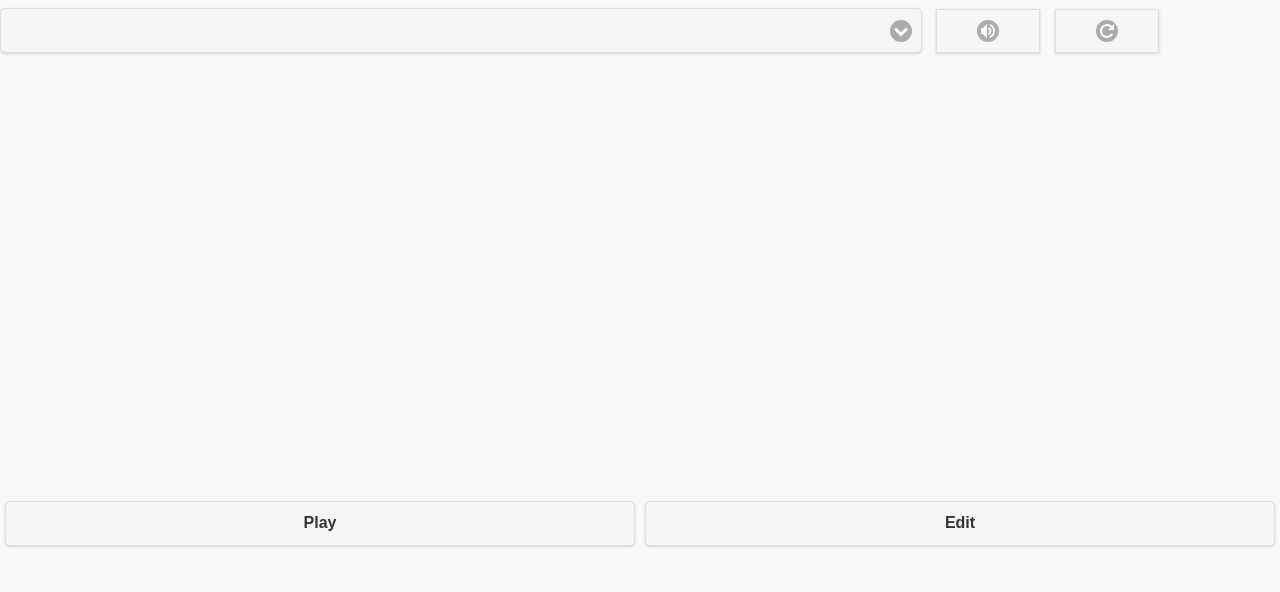
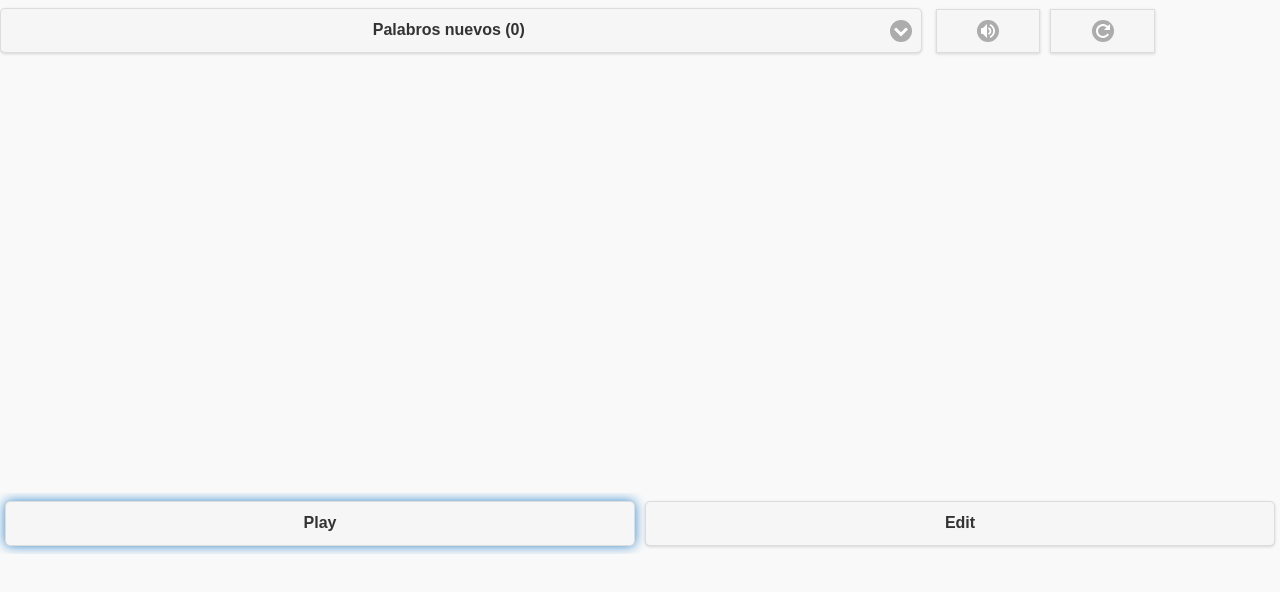
Before and after one commit to alexbol99/palabras2, a plain HTML site: page index.html in a window 1280 px wide. Both pictures are taken after a click on the button "Play". Drawn offline with Linux system fonts and the light colour scheme; no server answers.

Commit message:
On add new word force refresh quizView

```diff
--- a/index.html
+++ b/index.html
@@ -35,18 +35,20 @@
 </head>
 <body>
     <div data-role="page" id="div-main">
+        <header>
             <select name="category" id="selectCategory"  data-inline="true" data-native-menu="false">
             </select>
-        <a href="#" data-position-to="window" class="ui-btn ui-btn-inline ui-shadow ui-icon-audio ui-btn-icon-notext" id="toggle-sound-button"></a>
-        <a href="#" data-position-to="window" class="ui-btn ui-btn-inline ui-shadow ui-icon-refresh ui-btn-icon-notext" id="refresh-button"></a>
-        <a href="#addItemFormPopup" data-position-to="window" data-rel="popup" class="ui-btn ui-btn-inline ui-shadow ui-icon-plus ui-btn-icon-notext" id="add-button">Add</a>
+            <!--<a href="#" data-position-to="window" class="ui-btn ui-btn-inline ui-shadow ui-icon-audio ui-btn-icon-notext" id="toggle-sound-button"></a>-->
+            <!--<a href="#" data-position-to="window" class="ui-btn ui-btn-inline ui-shadow ui-icon-refresh ui-btn-icon-notext" id="refresh-button"></a>-->
+            <!--<a href="#addItemFormPopup" data-position-to="window" data-rel="popup" class="ui-btn ui-btn-inline ui-shadow ui-icon-plus ui-btn-icon-notext" id="add-button">Add</a>-->
+        </header>
 
         <div role="main" class="ui-content">
             <div id="palabras-container">
 
             </div>
         </div><!-- /content -->
-
+        <footer>
             <fieldset class="ui-grid-a">
                 <div class="ui-block-a">
                     <a href="#"  data-role="button" id="play-button">Play</a>
@@ -55,6 +57,7 @@
                     <a href="#"  data-role="button" id="edit-button">Edit</a>
                 </div>
             </fieldset>
+        </footer>
 
         <div data-role="popup" id="addItemFormPopup">
             <form id="addItemForm">
@@ -92,8 +95,8 @@
             </form>
             <a href="#" class="ui-btn ui-mini" id="learn-more-anchor">Learn more ...</a>
         </div>
+    </div>
 
-    </div>
     <script src="js/lib/jquery-2.1.3.min.js"></script>
     <script src="js/lib/jquery.mobile-1.4.5.min.js"></script>
     <script src="js/lib/jquery-ui.min.js"></script>
--- a/js/collections/categories.js
+++ b/js/collections/categories.js
@@ -1,15 +1,15 @@
 /**
  * Created by Owner on 1/17/15.
  */
-define(['models/app','models/palabra'],
-    function (app, PalabraParseObject) {
+define(['models/palabra'],
+    function (PalabraParseObject) {
         var self;
 
         var Categories = Backbone.Collection.extend({
 
             initialize: function() {
                 self = this;
-                this.sync();
+                // this.sync();
             },
 
             sync: function() {
@@ -57,5 +57,5 @@ define(['models/app','models/palabra'],
 
         });
 
-        return new Categories();
+        return Categories;
     });
--- a/js/collections/quizItems.js
+++ b/js/collections/quizItems.js
@@ -1,15 +1,19 @@
 /**
  * Created by alexbol on 2/10/2015.
  */
-define(['models/app','models/palabra'],
-    function (app, PalabraParseObject) {
+define(['models/palabra'],
+    function (PalabraParseObject) {
         var self;
 
         var QuizItems = Parse.Collection.extend({
             model: PalabraParseObject,
-            query: new Parse.Query(PalabraParseObject),
+            // query: new Parse.Query(PalabraParseObject),
 
-            initialize: function(category) {
+            initialize: function() {
+                this.query = new Parse.Query(PalabraParseObject);
+            },
+
+            sync: function(category, mode) {
                 if (category) {
                     if (category == "Palabros nuevos") {
                         var twoWeeks = (14 * 24 * 3600 * 1000);
@@ -27,7 +31,7 @@ define(['models/app','models/palabra'],
                             delete this.query._where.createdAt
                         }
                     }
-                    if (app.get("mode") == "Edit") {
+                    if (mode == "Edit") {
                         this.query.ascending("spanish");
                     }
                     this.fetch({reset: true});
--- a/js/main.js
+++ b/js/main.js
@@ -4,12 +4,13 @@
 require.config({
     urlArgs: "bust=" + (new Date()).getTime()
 });
-require(['models/quiz','models/app','models/palabra',
+require(['models/app','models/quiz','models/palabra',
         'collections/categories','collections/quizItems',
         'views/textbox','views/quizView','views/selectCategory',
         'views/addItemForm', 'views/editItemForm'],
-    function (Quiz /*appStage, Palabra, categories, Textbox, Quiz*/) {
+    function (app) {
 
         Parse.initialize("nNSG5uA8wGI1tWe4kaPqX3pFFplhc0nV5UlyDj8H", "IDxfUbmW9AIn7iej2PAC7FtDAO1KvSdPuqP18iyu");
 
+        app.start();
     });
--- a/js/models/app.js
+++ b/js/models/app.js
@@ -4,29 +4,23 @@
 define([],
     function () {
         var self;
-        var AppStage = Backbone.Model.extend({
+        var App = Backbone.Model.extend({
             defaults: {
-                sound: true,
-                currentDictionary: "",
-                selectedCategory: "",
-                mode: "Play",
-                forceRefresh: false
+                currentDictionary: ""
             },
             initialize: function () {
                 Parse.initialize("nNSG5uA8wGI1tWe4kaPqX3pFFplhc0nV5UlyDj8H", "IDxfUbmW9AIn7iej2PAC7FtDAO1KvSdPuqP18iyu");
                 self = this;
 
-                this.set("currentDictionary", "Class_Alberto_Ru");
-
                 window.addEventListener('orientationchange', function(event) {
                     location.reload();
                 }, false);
             },
+            start: function() {
+                this.set("currentDictionary", "Class_Alberto_Ru");
+            },
             resize: function() {
-            },
-            triggerMatch: function() {
-                this.trigger("match");
             }
         });
-        return new AppStage();
+        return new App();
     });
--- a/js/models/palabra.js
+++ b/js/models/palabra.js
@@ -1,17 +1,17 @@
 /**
  * Created by alexbol on 1/8/2015.
  */
-define(['models/app'],
-    function (app) {
+define(['models/quiz'],
+    function (quiz) {
         return Parse.Object.extend({
-            className: app.get("currentDictionary"),           // "Palabra",
+            className: "",   // app.get("currentDictionary"),           // "Palabra",
 
             addToParse: function() {
                 var self = this;
                 this.save( null, {
                         success: function (palabra) {
                             alert('New word added: ' + palabra.get("spanish"));
-                            app.set("forceRefresh", true);
+                            quiz.set("forceRefresh", true);
                             // self.trigger("added");
                         },
                         error: function (palabra, error) {
--- a/js/models/quiz.js
+++ b/js/models/quiz.js
@@ -1,37 +1,62 @@
 /**
  * Created by alexbol on 2/9/2015.
  */
-define(['models/app'],
-    function () {
-        return Parse.Object.extend({
-            className: "Quiz"
-/*
-            addToParse: function() {
-                var self = this;
-                this.save( null, {
-                        success: function (palabra) {
-                            alert('New word added: ' + palabra.get("spanish"));
-                            self.trigger("added");
-                        },
-                        error: function (palabra, error) {
-                            alert('Failed to create new object, with error code: ' + error.message);
-                        }
-                    }
-                );
+define(['models/app', 'models/palabra', 'collections/categories', 'collections/quizItems'],
+    function (app, Palabra, Categories, QuizItems) {
+        var self;
+        var Quiz = Backbone.Model.extend({
+            /*className: "Quiz",*/
+            defaults: {
+                dictionary : "",
+                categories : null,
+                quizItems : null,
+                started: false,
+                selectedCategory: "",
+                mode: "",
+                forceRefresh: false,
+                sound: true
             },
-            updateParse: function() {
-                var self = this;
-                this.save( null, {
-                        success: function (palabra) {
-                            alert("Word '" + palabra.get("spanish") + "' was successfully updated");
-                            // self.trigger("added");
-                        },
-                        error: function (palabra, error) {
-                            alert('Failed to update object, with error code: ' + error.message);
-                        }
-                    }
-                );
+            initialize: function() {
+                self = this;
+                app.on("change:currentDictionary", this.start, this);
+                this.on("change:selectedCategory", this.retrieveItems, this);
+                this.on("change:forceRefresh", this.forceRefresh, this);
+            },
+            // on quiz selected start to create stuff
+            start: function() {
+                Palabra.prototype.className = app.get("currentDictionary");
+                this.set("categories", new Categories());
+                this.set("quizItems", new QuizItems());
+                this.get("categories").on("ready", this.setSelectedCategory, this);
+                this.get("categories").sync();
+
+                this.set("mode", "Play");
+            },
+            // on categories sync'ed, set first category as selected category
+            // it will trigger retrieveItems
+            setSelectedCategory: function() {
+                var model = this.get("categories").at(0);
+                var category = model.get("category");
+                this.set("selectedCategory", category);
+            },
+            // fetch items, then trigger ready to start QuizView
+            retrieveItems: function() {
+                var category = this.get("selectedCategory");
+                var mode = this.get("mode");
+                this.get("quizItems").off();
+                this.get("quizItems").on("sync", function() {
+                    self.trigger("ready");
+                });
+                this.get("quizItems").sync(category, mode);
+            },
+            // called when item added or item changed and we want to refresh view
+            forceRefresh: function() {
+                this.set("forceRefresh", false);
+                this.retrieveItems();
+            },
+            triggerMatch: function() {
+                this.trigger("match");
             }
-*/
         });
+        return new Quiz();
     });
--- a/js/views/addItemForm.js
+++ b/js/views/addItemForm.js
@@ -1,8 +1,8 @@
 /**
  * Created by Owner on 1/20/15.
  */
-define(['models/app','collections/categories','models/palabra'],
-    function (app, categories, PalabraParseObject) {
+define(['models/quiz','models/palabra'],
+    function (quiz, PalabraParseObject) {
         var self;
         var AddFormView = Backbone.View.extend({
 
@@ -17,17 +17,18 @@ define(['models/app','collections/categories','models/palabra'],
             initialize: function () {
                 self = this;
                 this.category = "";
-                $("#add-button").on("click", this.openForm);
+
             },
 
             openForm: function() {
                 // Fill-in select options
                 $("form#addItemForm select").empty();
+                var categories = quiz.get("categories");
                 categories.each( function(category) {
                     $("form#addItemForm select").append(self.optionTemplate( {category: category.get("category"),
                         text: category.get("category")} ));
                 });
-                $("#select-category-add-input-field").val( app.get("selectedCategory") );
+                $("#select-category-add-input-field").val( quiz.get("selectedCategory") );
                 $("form#addItemForm select").selectmenu('refresh');
                 this.category = $("#select-category-add-input-field").val();
                 // Form will be opened automatically by JQuery Mobile
@@ -36,6 +37,7 @@ define(['models/app','collections/categories','models/palabra'],
             resetForm: function() {
                 $(self.el)[0].reset();
                 $("#select-category-add-input-field").val(self.category);
+                var categories = quiz.get("categories");
                 categories.changeCounter(self.category, 1);
             },
 
--- a/js/views/editItemForm.js
+++ b/js/views/editItemForm.js
@@ -1,8 +1,8 @@
 /**
  * Created by Owner on 1/20/15.
  */
-define(['collections/categories','models/palabra'],
-    function (categories, PalabraParseObject) {
+define(['models/quiz','models/palabra'],
+    function (quiz, PalabraParseObject) {
         var self;
         var EditFormView = Backbone.View.extend({
 
@@ -24,6 +24,7 @@ define(['collections/categories','models/palabra'],
             openForm: function(palabra) {
                 // Fill-in select options
                 $("form#editItemForm select").empty();
+                var categories = quiz.get("categories");
                 categories.each( function(category) {
                     $("form#editItemForm select").append(self.optionTemplate( {category: category.get("category"),
                         text: category.get("category")} ));
@@ -49,6 +50,8 @@ define(['collections/categories','models/palabra'],
                 var spanish = $("#spanish-edit-input-field").val();
                 var russian = $("#russian-edit-input-field").val();
                 var hebrew = $("#hebrew-edit-input-field").val();
+
+                var categories = quiz.get("categories");
 
                 if (this.palabra.get("category") != category) {
                     categories.changeCounter(this.palabra.get("category"), -1);
--- a/js/views/quizView.js
+++ b/js/views/quizView.js
@@ -1,61 +1,69 @@
 /**
  * Created by alexbol on 1/8/2015.
  */
-define(['models/app', 'collections/quizItems', 'views/textbox'],
-    function (app, QuizItems, Textbox) {
+define(['models/quiz', 'collections/quizItems',
+        'views/selectCategory', 'views/textbox', 'views/addItemForm'],
+    function (quiz, QuizItems, SelectCategoryView, Textbox, addItemForm) {
         var self;
 
         var Quiz = Backbone.View.extend({
 
             el: "div#div-main",
 
+            templateHeader: _.template(
+                '<a href="#" data-position-to="window" class="ui-btn ui-btn-inline ui-shadow ui-icon-audio ui-btn-icon-notext" id="toggle-sound-button"></a>' +
+                '<a href="#" data-position-to="window" class="ui-btn ui-btn-inline ui-shadow ui-icon-refresh ui-btn-icon-notext" id="refresh-button"></a>' +
+                '<a href="#addItemFormPopup" data-position-to="window" data-rel="popup" class="ui-btn ui-btn-inline ui-shadow ui-icon-plus ui-btn-icon-notext" id="add-button">Add</a>'
+            ),
+
             initialize: function () {
                 self = this;
                 this.maxNum = (window.orientation == undefined || window.orientation == 0) ? 8 : 4;
-                app.on("match", this.match, this);
-                app.on("change:selectedCategory", this.retrieveQuizItems, this);
-                app.on("change:mode", this.retrieveQuizItems, this);
-                app.on("change:forceRefresh", this.forceRefresh, this);
-                $("#play-button").show();
-                $("#refresh-button").show();
-                $("#add-button").hide();
+                quiz.on("match", this.match, this);
+                quiz.on("ready", this.render, this);
+
             },
 
             events: {
                 "click #toggle-sound-button" : "toggleSound",
                 "click #refresh-button" : "refresh_cb",
-                "click #play-button" : "setAppPlay",
-                "click #edit-button" : "setAppEdit"
-                //"change #language" : "refresh_cb"
+                "click #play-button" : "setAppMode",
+                "click #edit-button" : "setAppMode"
+            },
+
+            // Render view and start the game
+            render: function() {
+                if (!quiz.get("started")) {
+                    $(this.el).find("header").append(this.templateHeader());
+
+                    var selectCategory = new SelectCategoryView();
+                    selectCategory.render();
+
+                    $("#add-button").on("click", addItemForm.openForm);
+
+                    quiz.set("started", true);
+                }
+
+                this.clearAll();
+
+                $("#play-button").show();
+                if (quiz.get("mode") == "Play") {
+                    $("#refresh-button").show();
+                    $("#add-button").hide();
+                }
+                else {
+                    $("#add-button").show();
+                    $("#refresh-button").hide();
+                }
+
+                this.quizItems = quiz.get("quizItems");
+                this.refresh();
+
             },
 
             setAppMode: function(event) {
-                app.set("mode", $(event.currentTarget).text());
-            },
-
-            setAppPlay: function (event) {
-                app.set("mode", $(event.currentTarget).text());
-                $("#add-button").hide();
-                $("#refresh-button").show();
-            },
-
-            setAppEdit: function (event) {
-                app.set("mode", $(event.currentTarget).text());
-                $("#add-button").show();
-                $("#refresh-button").hide();
-            },
-
-            retrieveQuizItems: function() {
-                var category = app.get("selectedCategory");
-                this.quizItems = new QuizItems(category);
-                this.quizItems.on("sync", function() {
-                    self.refresh();
-                });
-            },
-
-            forceRefresh: function() {
-                app.set("forceRefresh", false);
-                this.retrieveQuizItems();
+                quiz.set("mode", $(event.currentTarget).text());
+                self.render();
             },
 
             refresh_cb: function() {
@@ -72,7 +80,7 @@ define(['models/app', 'collections/quizItems', 'views/textbox'],
             refresh: function () {
                 this.clearAll();
 
-                if (app.get("mode") == "Play") {
+                if (quiz.get("mode") == "Play") {
                     this.palabras = this.quizItems.getRandom(this.maxNum);
                 }
                 else {
@@ -98,7 +106,7 @@ define(['models/app', 'collections/quizItems', 'views/textbox'],
                     }
                 }, this);
 
-                if (app.get("mode") == "Play") {
+                if (quiz.get("mode") == "Play") {
                     this.quizItems.shuffle(this.palabras);
                 }
 
@@ -129,13 +137,13 @@ define(['models/app', 'collections/quizItems', 'views/textbox'],
 
             toggleSound: function(event) {
                 var button = event.currentTarget;
-                if (app.get("sound")) {
+                if (quiz.get("sound")) {
                     $(button).removeClass('ui-icon-audio');
                 }
                 else {
                     $(button).addClass('ui-icon-audio');
                 }
-                app.set("sound", !app.get("sound"));
+                quiz.set("sound", !quiz.get("sound"));
             }
 
         });
--- a/js/views/selectCategory.js
+++ b/js/views/selectCategory.js
@@ -1,8 +1,8 @@
 /**
  * Created by Owner on 1/15/15.
  */
-define(['models/app', 'collections/categories', 'views/quizView'],
-    function (app, categories, quizView) {
+define(['models/quiz'],
+    function (quiz) {
         var self;
         var SelectCategoryView = Backbone.View.extend({
 
@@ -16,23 +16,22 @@ define(['models/app', 'collections/categories', 'views/quizView'],
 
             initialize: function () {
                 self = this;
-                this.categories = categories;
-                this.categories.on("ready", this.render, this);
-                this.categories.on("change:count", this.increaseCounter, this);
+                // this.categories.on("ready", this.render, this);
+                // this.categories.on("change:count", this.increaseCounter, this);
             },
 
             render: function () {
+                this.categories = quiz.get("categories");
                 this.categories.each( function(category) {
                     $(self.el).append(self.template( {category: category.get("category"),
                         text: category.get("category") + ' (' + category.get("count") + ')'} ));
                 });
                 $(this.el).selectmenu('refresh');
-                this.categoryChanged();
+                // this.categoryChanged();
             },
 
             categoryChanged: function() {
-                app.set("selectedCategory", $(this.el).val());
-                // quizView.start( $(this.el).val() );
+                quiz.set("selectedCategory", $(this.el).val());
             },
 
             increaseCounter: function(model) {
@@ -44,5 +43,5 @@ define(['models/app', 'collections/categories', 'views/quizView'],
 
         });
 
-        return new SelectCategoryView();
+        return SelectCategoryView;
     });
--- a/js/views/textbox.js
+++ b/js/views/textbox.js
@@ -1,8 +1,8 @@
 /**
  * Created by alexbol on 1/8/2015.
  */
-define(['models/app', 'views/editItemForm'],
-    function (app, editItemForm) {
+define(['models/quiz', 'views/editItemForm'],
+    function (quiz, editItemForm) {
         return Backbone.View.extend({
 
             className: "palabra",
@@ -10,7 +10,7 @@ define(['models/app', 'views/editItemForm'],
             initialize: function () {
                 this.render();
 
-                if (app.get("mode") == "Play") {
+                if (quiz.get("mode") == "Play") {
                     $(this.el).draggable({containment: "parent", cursor: "move", revert: true});
                 }
                 $(this.el).droppable({
@@ -18,7 +18,7 @@ define(['models/app', 'views/editItemForm'],
                             var other = ui.draggable[0];
                             if (this.id == other.id) {
 
-                                if ('speechSynthesis' in window && app.get("sound")) {
+                                if ('speechSynthesis' in window && quiz.get("sound")) {
                                     // Synthesis support. Make your web apps talk!
                                     var msg = new SpeechSynthesisUtterance(this.model.palabra.get("spanish"));
                                     msg.lang = 'es-ES';
@@ -30,7 +30,7 @@ define(['models/app', 'views/editItemForm'],
                                 $(this).html($(this).text() + " - " + $(other).text());
                                 $(this).fadeOut(1500);
                                 $(other).remove();
-                                app.triggerMatch();
+                                quiz.triggerMatch();
                             }
                         }
                     });
@@ -44,7 +44,7 @@ define(['models/app', 'views/editItemForm'],
                 });
 
                 $(this.el).on( "click", function(event) {
-                    if (app.get("mode") == "Edit" && app.get("sound")) {
+                    if (quiz.get("mode") == "Edit" && quiz.get("sound")) {
                         if ('speechSynthesis' in window) {
                             // Synthesis support. Make your web apps talk!
                             var msg = new SpeechSynthesisUtterance(this.model.palabra.get("spanish"));
```
Lines whose indentation alone changed are shown as unchanged.
